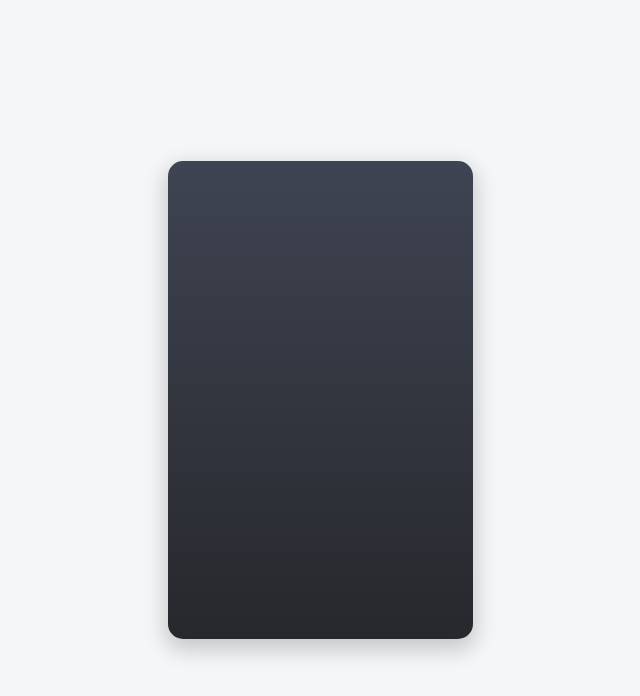
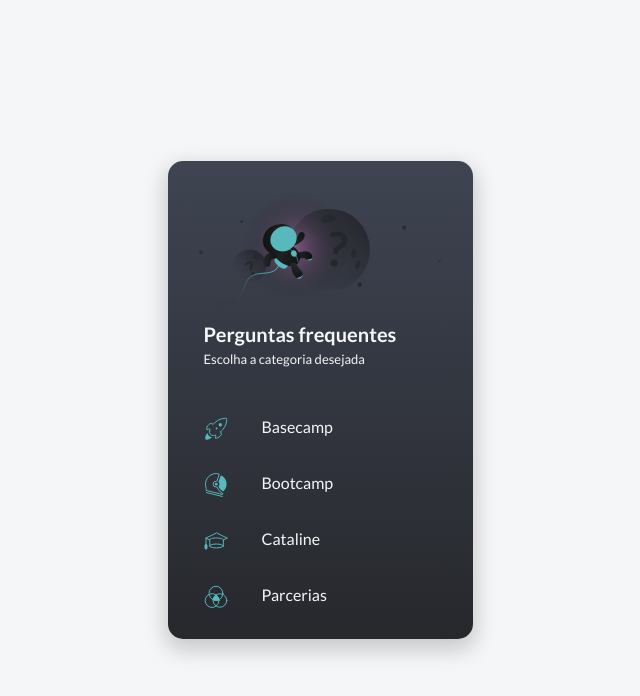
Before and after one commit to Brenno-Daniel/bootcamp-cataline, a Vue app in the folder intro-vuex/faq-vuex/: page / in a window 1280 px wide. Shown: the top 696 px of the page, without its empty margins (320-960 px from the left). Built offline with nearby package versions, Linux system fonts and the light colour scheme.

Commit message:
create component FaqCategories.vue

```diff
--- a/intro-vuex/faq-vuex/src/components/FaqCategories.vue
+++ b/intro-vuex/faq-vuex/src/components/FaqCategories.vue
@@ -1,7 +1,87 @@
-<template><div></div></template>
+<template>
+    <div class="faq-categories">
+        <div class="heading">
+            <div class="image-heading">
+                <img src="@/assets/images/astronaut.svg" alt="" />
+            </div>
+            <div class="heading-text">
+                <h2>Perguntas frequentes</h2>
+                <p>Escolha a categoria desejada</p>
+            </div>
+        </div>
+        <ul class="categories">
+            <li v-for="category in $allCategories" :key="category.id" @click="goToQuestions(category)" class="category-item">
+                <img :src="getImage(category)" :alt="`Ícone do ${category.title}`" />
+                <p>{{ category.title }}</p>
+            </li>
+        </ul>
+    </div>
+</template>
 
 <script>
-export default {};
+export default {
+    name: 'FaqCategories',
+    created() {
+        this.$store.dispatch('fetchFaqCategories');
+    },
+    computed: {
+        $allCategories() {
+            return this.$store.getters.$allCategories;
+        },
+    },
+    methods: {
+        goToQuestions(category) {
+            this.$store.dispatch('increaseTransitionDepth');
+            this.$store.dispatch('changeCurrentComponent', 'Questions');
+            this.$store.dispatch('getSingleCategory', category);
+        },
+        getImage(item) {
+            return require(`@/assets/images/${item.icon}`);
+        },
+    },
+};
 </script>
 
-<style></style>
+<style scoped>
+.heading .image-heading img {
+    width: 242px;
+}
+.heading .image-heading {
+    display: grid;
+    justify-content: center;
+}
+.heading .heading-text h2,
+p {
+    color: #f5f6f8;
+}
+.heading .heading-text h2 {
+    font-size: 1.25rem;
+}
+.heading .heading-text p {
+    font-size: 0.813rem;
+    padding-top: 0.288rem;
+}
+.heading .heading-text {
+    padding: 1.1rem 1.875rem 2.125rem;
+}
+.categories {
+    list-style: none;
+}
+.categories .category-item {
+    color: #f5f6f8;
+    padding: 1rem 1.875rem;
+    font-size: 1rem;
+    display: grid;
+    grid-template-columns: auto 1fr;
+    grid-gap: 2.125rem;
+    background-color: transparent;
+    transition: background-color 200ms ease-in-out;
+}
+.categories .category-item img {
+    width: 1.5rem;
+}
+.categories .category-item img:hover {
+    background-color: #3f4452;
+    cursor: pointer;
+}
+</style>
```
